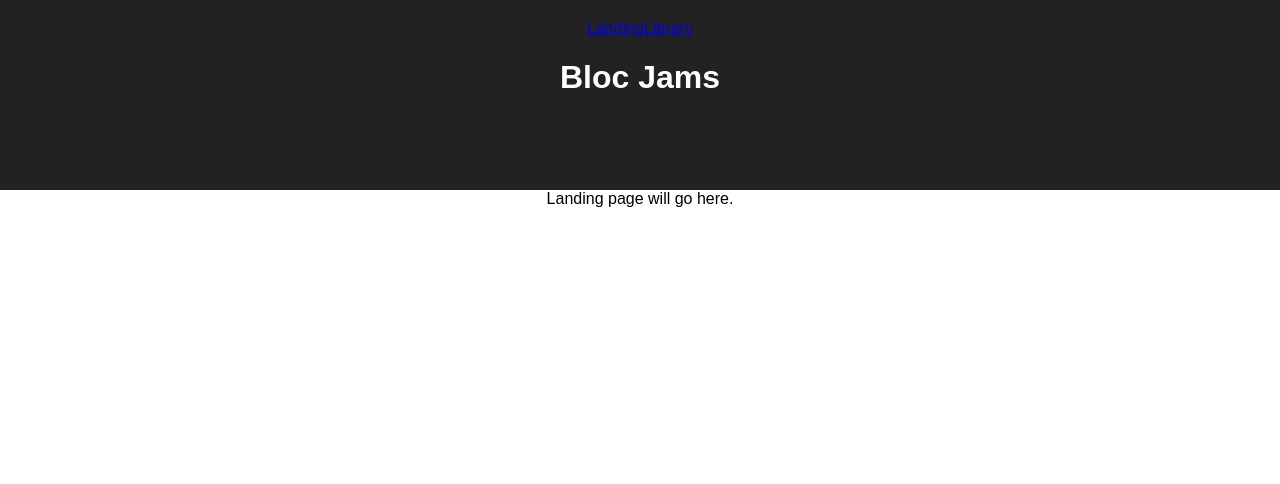
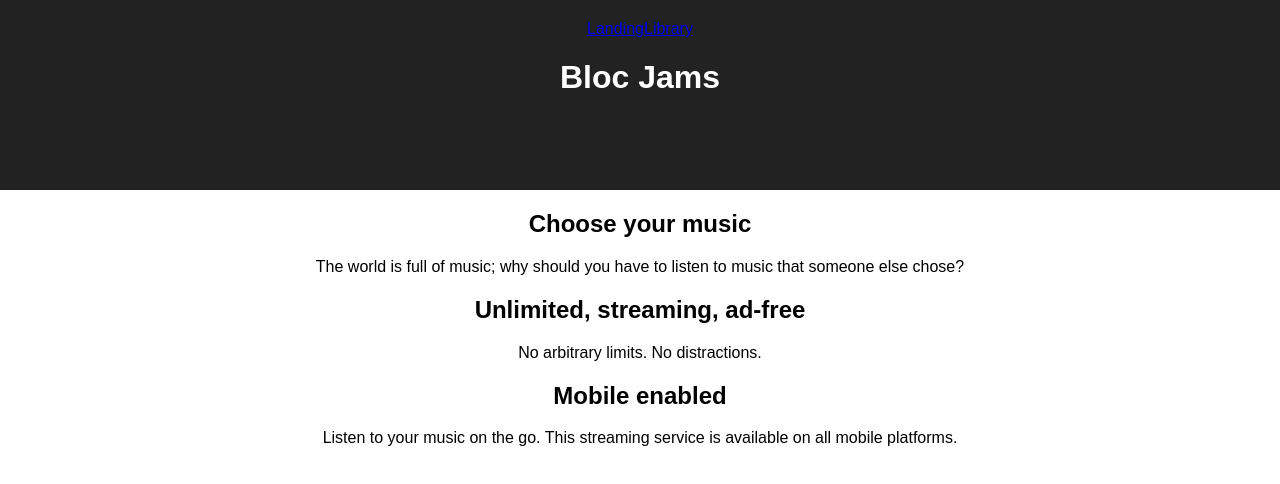
Before and after one commit to VulcanDev/bloc-jams-react, a React (Create React App) app: page / in a window 1280 px wide. Shown: the top 484 px of the page. Built offline with nearby package versions, Linux system fonts and the light colour scheme.

Commit message:
Checkpoint 4 Complete

```diff
--- a/src/components/Landing.js
+++ b/src/components/Landing.js
@@ -2,7 +2,20 @@
 
 const Landing = () => (
     <section className="landing">
-        Landing page will go here.
+        <section className="selling-points">
+            <div className="point">
+                <h2 className="point-title">Choose your music</h2>
+                <p className="point-description">The world is full of music; why should you have to listen to music that someone else chose?</p>
+            </div>
+            <div className="point">
+                <h2 className="point-title">Unlimited, streaming, ad-free</h2>
+                <p className="point-description">No arbitrary limits. No distractions.</p>
+            </div>
+            <div className="point">
+                <h2 className="point-title">Mobile enabled</h2>
+                <p className="point-description">Listen to your music on the go. This streaming service is available on all mobile platforms.</p>
+            </div>
+        </section>
     </section>
 );
 
```
